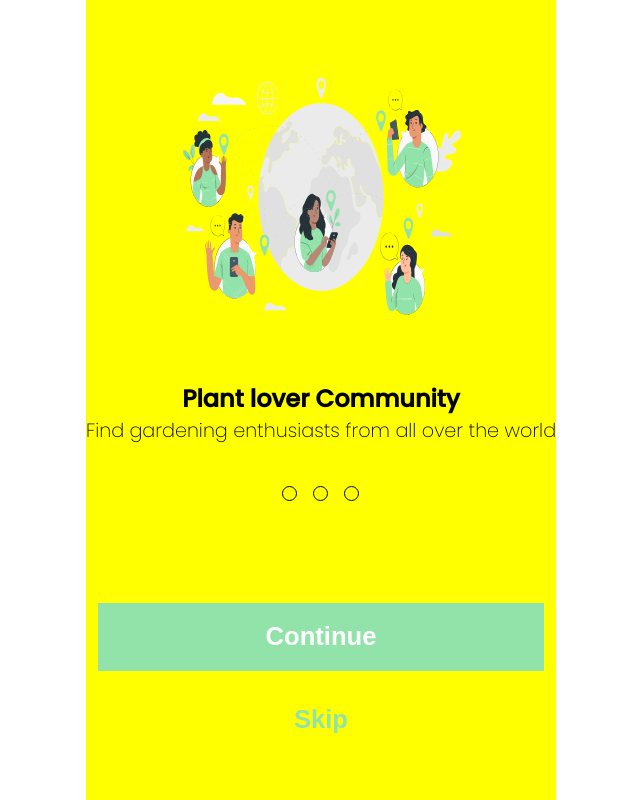
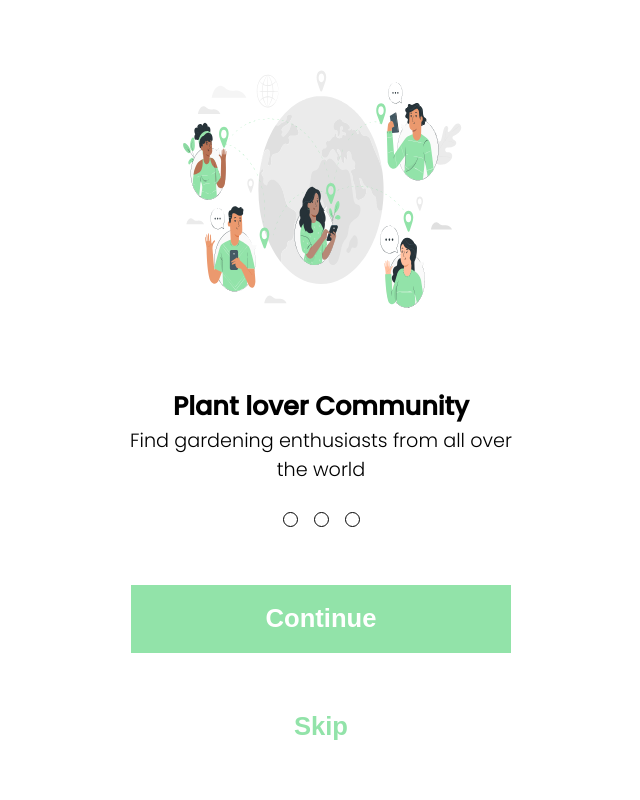
Before and after one commit to RebecaBaruch/react-onboarding-navigation, a React (Vite) app: page / in a window 1280 px wide. Shown: the whole page, without its empty margins (319-959 px from the left). Built offline with nearby package versions, Linux system fonts and the light colour scheme.

Commit message:
feat: content steps navigation

```diff
--- a/src/Screen/index.jsx
+++ b/src/Screen/index.jsx
@@ -1,3 +1,4 @@
+import { useState } from 'react';
 import {Wrapper, ButtonContainer, Box, Figure} from './styled';
 import TextBox from '../components/TextBox';
 import Stepper from '../components/Stepper';
@@ -8,20 +9,36 @@ import img02 from '../assets/img02.svg';
 import img03 from '../assets/img03.svg';
 
 function Screen(){
+    const [page, setPage] = useState(0);
+
+    const pageChangeHandler = () => {
+        page === 2 ? setPage(0) : setPage(page + 1);
+    }
+
+    const skipChangeHandler = () => {
+        setPage(2);
+    }
+
     let screenContent = [
         {
             key: 1,
-            src: img01
+            src: img01,
+            title: 'Plant lover Community',
+            text: 'Find gardening enthusiasts from all over the world'
         },
 
         {
             key: 2,
-            src: img02
+            src: img02,
+            title: 'Get fast & safe delivery',
+            text: 'Get good quality products for your plants'
         },
 
         {
             key: 3,
-            src: img03
+            src: img03,
+            title: 'Buy & Sell Tools',
+            text: 'Buy & sell good quality products for your beautiful plants'
         }
     ];
 
@@ -29,18 +46,19 @@ function Screen(){
         <Wrapper>
             <Box>
                 <Figure>
-                    <img src={screenContent[0].src} />
+                    <img src={screenContent[page].src} />
                 </Figure>
                 <TextBox
-                    title={'Plant lover Community'}
-                    text={'Find gardening enthusiasts from all over the world'}
+                    title={screenContent[page].title}
+                    text={screenContent[page].text}
                 />
                 <Stepper />
             </Box>
 
             <ButtonContainer>
-                <NavButton type={'next'} label={'Continue'}/>
-                <NavButton type={'skip'} label={'Skip'}/>
+                <NavButton type={'next'} label={'Continue'} onClick={pageChangeHandler} />
+
+                {page < 2 && <NavButton type={'skip'} label={'Skip'} onClick={skipChangeHandler}/> }
             </ButtonContainer>
         </Wrapper>
     );
--- a/src/Screen/styled.jsx
+++ b/src/Screen/styled.jsx
@@ -2,16 +2,18 @@ import styled from 'styled-components';
 
 export const Wrapper = styled.div`
     display: flex;
-    justify-content: space-around;
+    justify-content: center;
     flex-direction: column;
+    gap: 50px;
     align-items: center;
+    padding: 8%;
     height: 100%;
-    background-color: yellow
+    width: 100%;
 `;
 
 export const ButtonContainer = styled.div`
     display: flex;
-    gap: 15px;
+    gap: 40px;
     flex-direction: column;
     width: 95%;
 `;
--- a/src/components/NavButton/index.jsx
+++ b/src/components/NavButton/index.jsx
@@ -2,7 +2,7 @@ import Button from './styled';
 
 function NavButton(props){
     return(
-        <Button type={props.type}>
+        <Button type={props.type} onClick={props.onClick}>
             <h1>{ props.label }</h1>
         </Button>
     );
--- a/src/components/TextBox/styled.jsx
+++ b/src/components/TextBox/styled.jsx
@@ -5,10 +5,10 @@ export const TextWrapper = styled.div`
 `;
 
 export const Title = styled.h1`
-    font-size: 1.5rem
+    font-size: 1.6rem
 `;
 
 export const Text = styled.p`
     font-size: 1.2rem;
-    font-weight: 200;
+    font-weight: 300;
 `;
--- a/src/index.css
+++ b/src/index.css
@@ -7,14 +7,15 @@
 }
 
 body {
-  display: flex;
-  justify-content: center;
   width: 100vw;
   height: 100vh;
   font-family: 'Poppins', sans-serif;
 }
 
 #root {
+  display: flex;
+  justify-content: center;
+  align-items: center;
   width: 100%;
   height: 100%;
 }
```
Also changed, not shown: src/components/NavButton/styled.jsx (line endings or trailing spaces).
